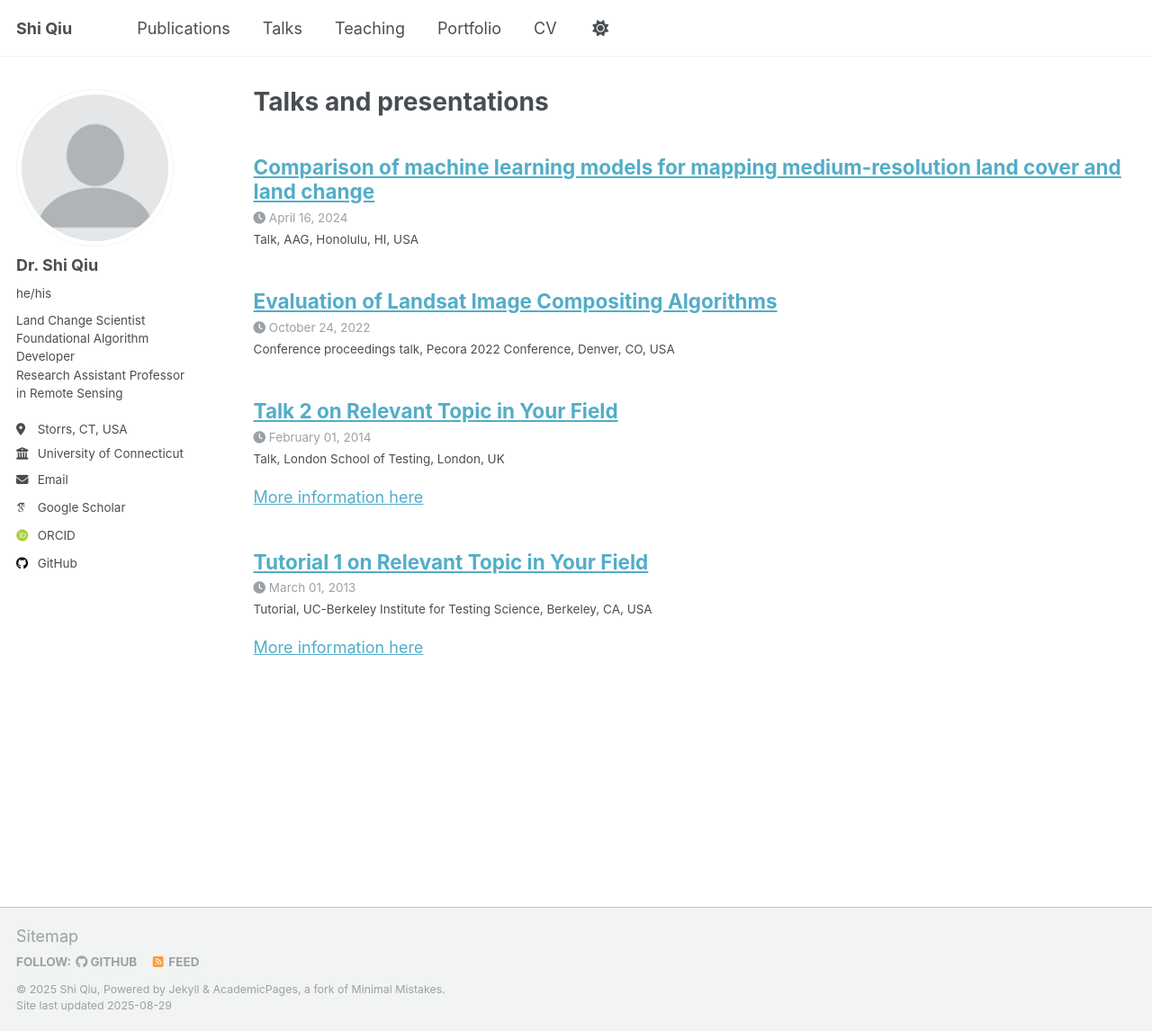
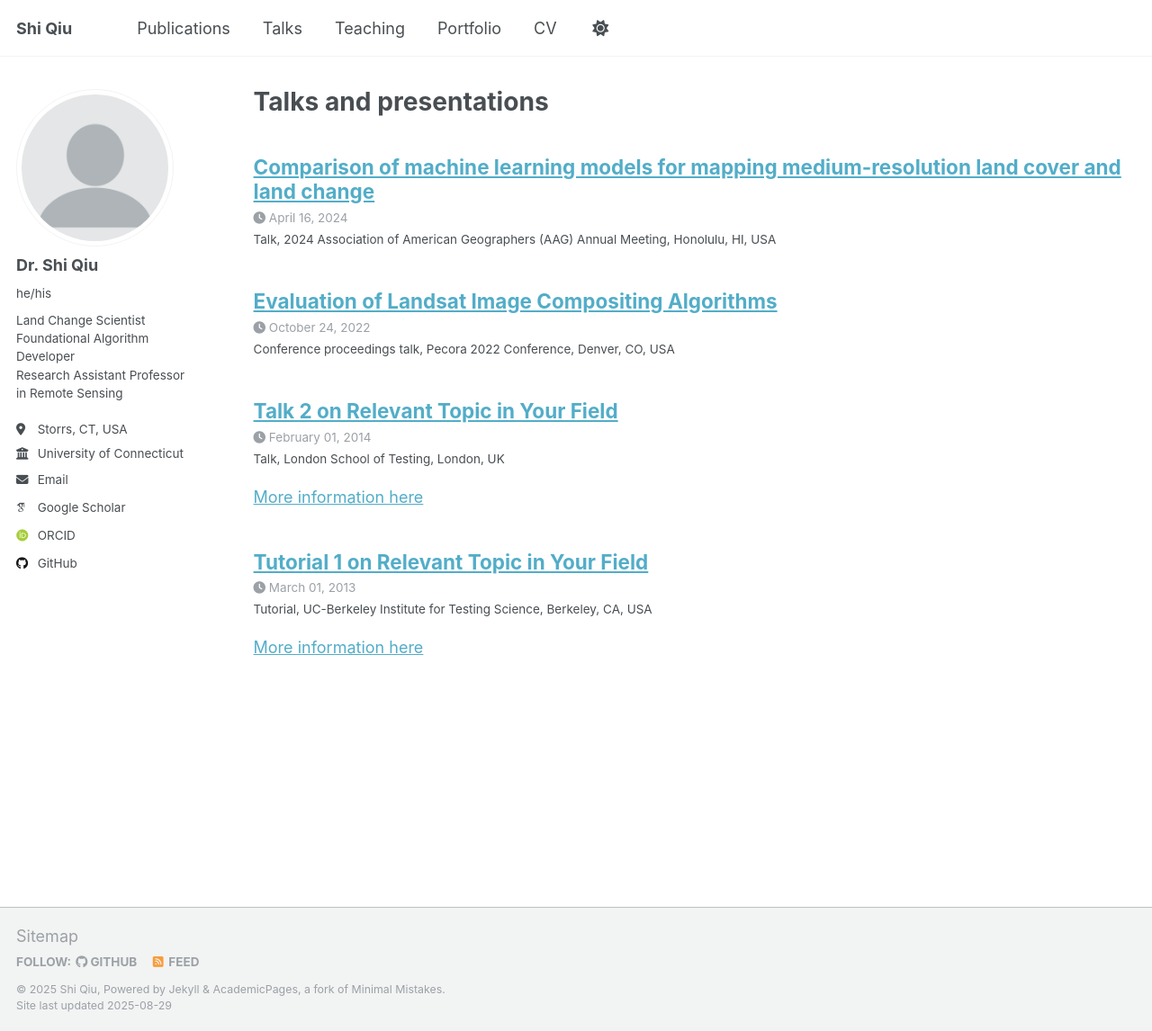
Before and after one commit to shi-eo/shi-eo.github.io, a Jekyll site: the page built from _pages/talks.html, in a window 1280 px wide and 1146 px high. Shown: the whole window at 90% size. Built offline with Jekyll 4.4.1, drawn with Linux system fonts in a browser that asks for light colours; some web fonts are replaced; a script that is not in the unit is left out.

Commit message:
Update 2024-talk-aag.md

```diff
--- a/_talks/2024-talk-aag.md
+++ b/_talks/2024-talk-aag.md
@@ -3,7 +3,7 @@ title: "Comparison of machine learning models for mapping medium-resolution land
 collection: talks
 type: "Talk"
 permalink: /talks/2024-talk-aag
-venue: "AAG"
+venue: "2024 Association of American Geographers (AAG) Annual Meeting"
 date: 2024-04-16
 location: "Honolulu, HI, USA"
 ---
```
